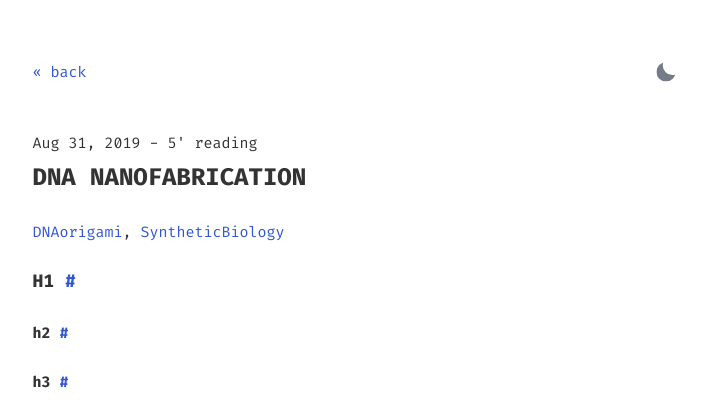
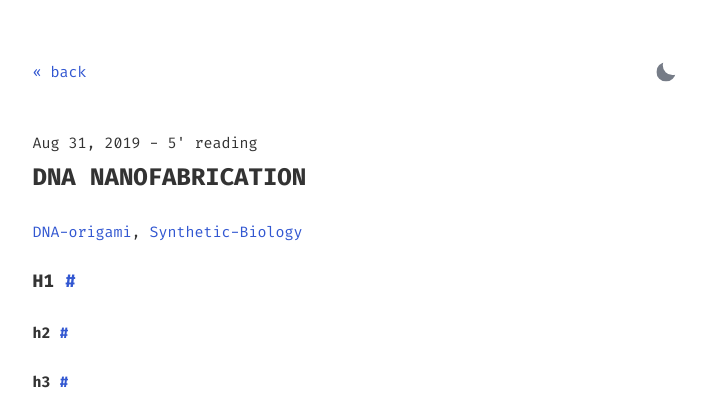
Before and after one commit to stackbit-projects/green-plankton-00834, a Jekyll site: the page built from _posts/2019-08-31-difference-between-font-formats.md, in a window 1280 px wide and 900 px high. Shown: the top 415 px of the window, without its empty margins (285-991 px from the left). Built offline with Jekyll 4.4.1, drawn with Linux system fonts in a browser that asks for light colours.

Commit message:
2019-08-31-difference-between-font-formats.md: changed

```diff
--- a/_posts/2019-08-31-difference-between-font-formats.md
+++ b/_posts/2019-08-31-difference-between-font-formats.md
@@ -3,7 +3,7 @@ layout: post
 title: DNA Nanofabrication
 description: A look into self-assembling structures & dna origami
 summary: DNA nanofabrication functions on quite an intuitive premise - to use DNA a building material to build nanoscale constructs.
-tags: DNAorigami SyntheticBiology
+tags: DNA-origami Synthetic-Biology
 minute: 5
 ---
 
```
